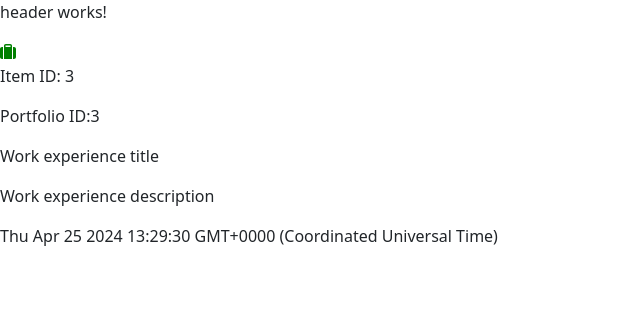
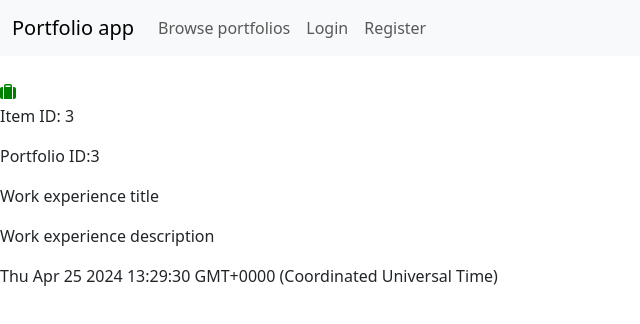
Before and after one commit to pkoeiman-q/pascal-azure-study-angular, an Angular app: page / in a window 1280 px wide. Shown: the top 324 px of the page, without its empty margins (0-640 px from the left). Built offline with nearby package versions, Linux system fonts and the light colour scheme; no server answers.

Commit message:
Add navbar

```diff
--- a/src/app/app.component.html
+++ b/src/app/app.component.html
@@ -1,2 +1,3 @@
 <app-navbar></app-navbar>
+<br>
 <app-portfolio></app-portfolio>
--- a/src/app/components/navbar/navbar.component.html
+++ b/src/app/components/navbar/navbar.component.html
@@ -1 +1,22 @@
-<p>header works!</p>
+<nav class="navbar navbar-expand-lg navbar-light bg-light">
+  <div class="container-fluid">
+    <a class="navbar-brand" href="#">Portfolio app</a>
+    <button class="navbar-toggler" type="button" data-toggle="collapse" data-target="#navbarSupportedContent" aria-controls="navbarSupportedContent" aria-expanded="false" aria-label="Toggle navigation">
+      <span class="navbar-toggler-icon"></span>
+    </button>
+
+    <div class="collapse navbar-collapse" id="navbarSupportedContent">
+      <ul class="navbar-nav mr-auto">
+        <li class="nav-item">
+          <a class="nav-link" href="#">Browse portfolios</a>
+        </li>
+        <li class="nav-item">
+          <a class="nav-link" href="#">Login</a>
+        </li>
+        <li class="nav-item">
+          <a class="nav-link" href="#">Register</a>
+        </li>
+      </ul>
+    </div>
+  </div>
+</nav>
```
